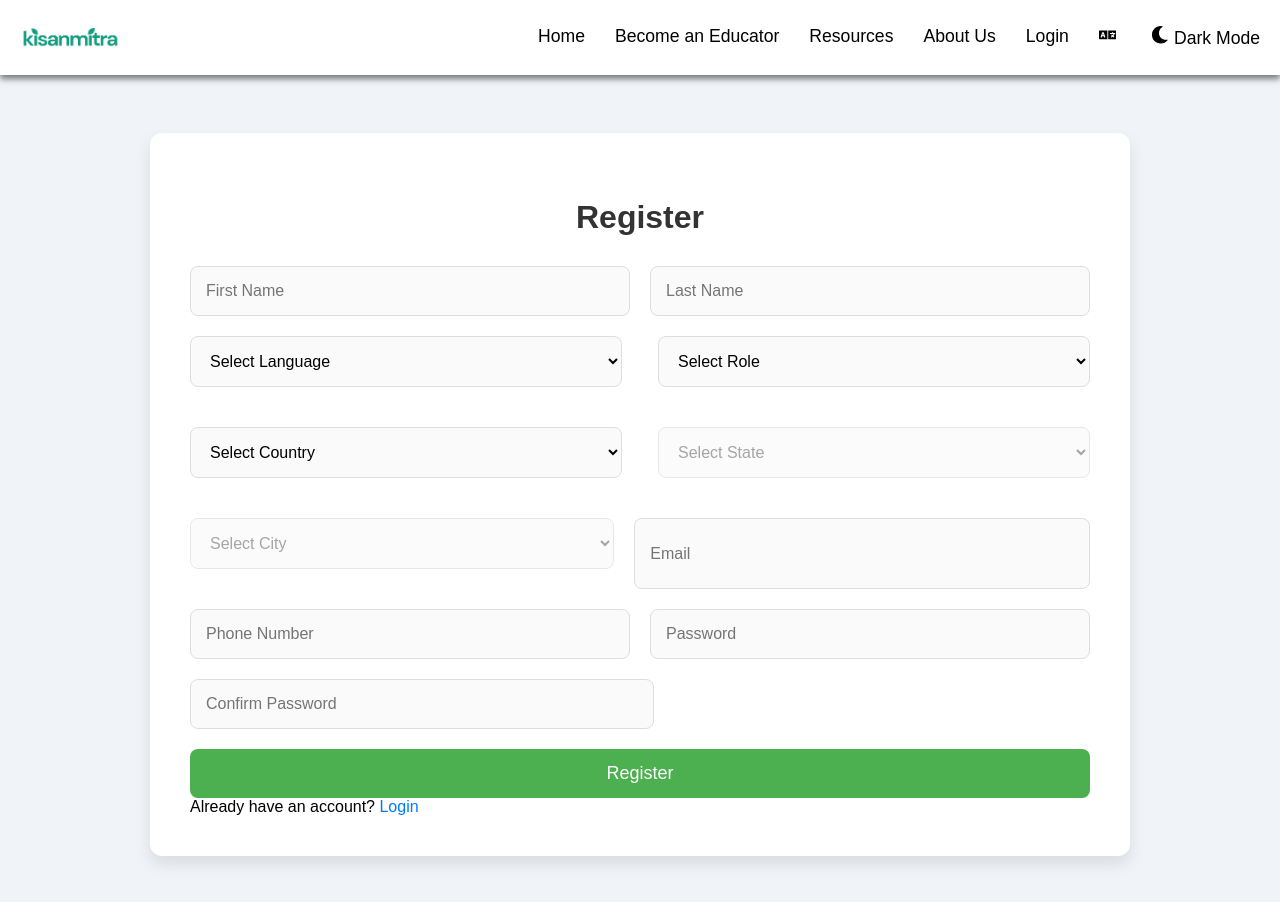
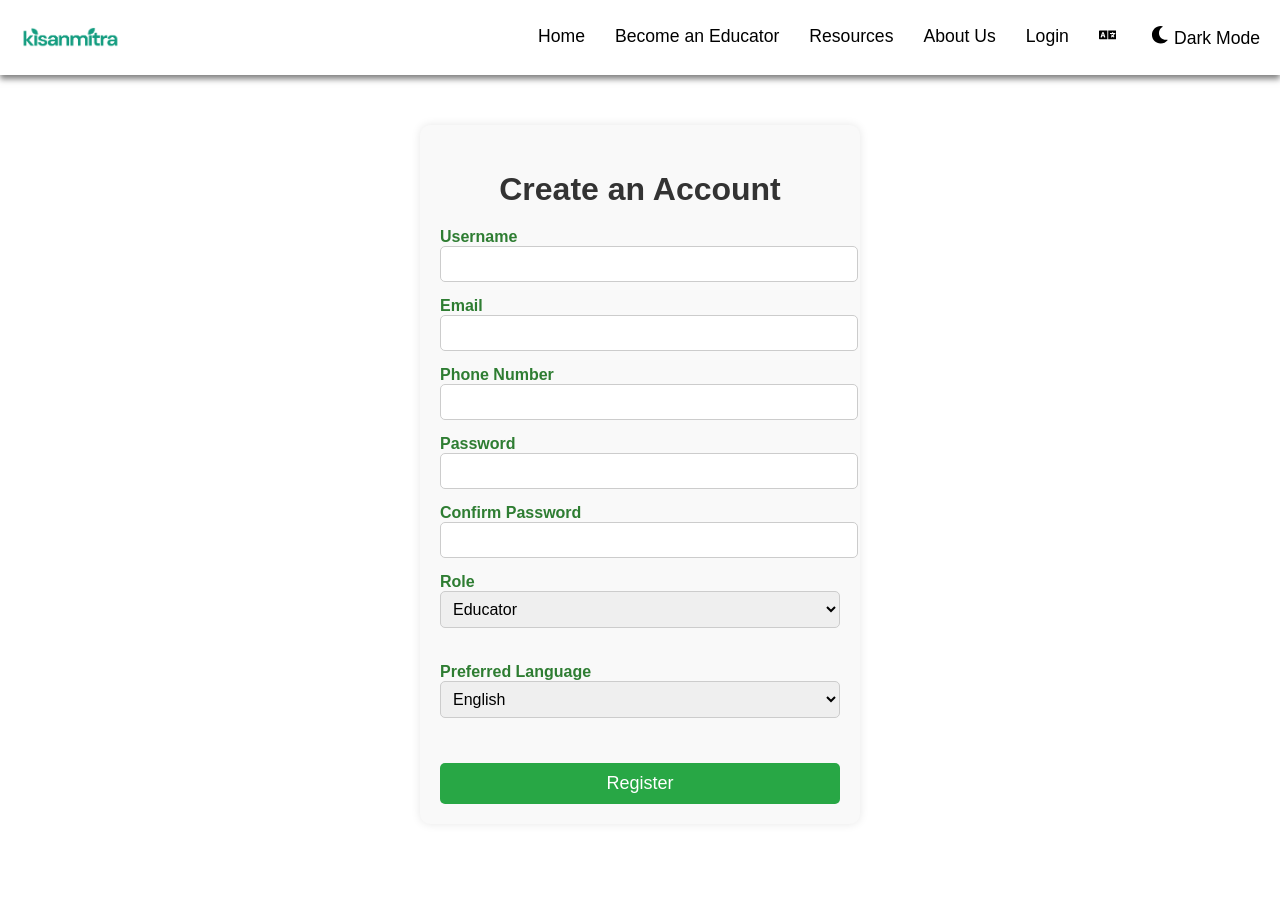
Before and after one commit to Vidhikothia/KisanMitra, a React (Create React App) app in the folder frontend/: page /register in a window 1280 px wide. Shown: the top 902 px of the page. After the commit the page ends 874 px from the top, so only its background shows below. Built offline with nearby package versions, Linux system fonts and the light colour scheme.

Commit message:
Register & Login Done

```diff
--- a/frontend/src/components/LoginPage.js
+++ b/frontend/src/components/LoginPage.js
@@ -1,10 +1,16 @@
 import React, { useState, useEffect } from "react";
+import { useNavigate } from "react-router-dom"; // For redirection
+import axios from "axios"; // To send the login request to the backend
 
 const LoginPage = () => {
   const [inputValue, setInputValue] = useState("");
   const [isPhone, setIsPhone] = useState(false);
   const [otpTimer, setOtpTimer] = useState(0);
   const [otpSent, setOtpSent] = useState(false);
+  const [password, setPassword] = useState(""); // For password input
+  const [otp, setOtp] = useState(""); // For OTP input
+  const [errorMessage, setErrorMessage] = useState(""); // Error handling
+  const navigate = useNavigate();
 
   // Handle input change and determine if it's a phone number
   const handleInputChange = (e) => {
@@ -31,9 +37,28 @@ const LoginPage = () => {
   }, [otpTimer]);
 
   // Handle form submission
-  const handleSubmit = (e) => {
+  const handleSubmit = async (e) => {
     e.preventDefault();
-    alert(`Logging in with ${isPhone ? "Phone" : "Email"}: ${inputValue}`);
+
+    const userData = isPhone
+      ? { phone_number: inputValue, otp } // For phone login
+      : { email: inputValue, password }; // For email login
+
+    try {
+      const response = await axios.post("http://localhost:5000/auth/login", userData, {
+        headers: { "Content-Type": "application/json" },
+      });
+
+      // Save token or other authentication details if needed
+      localStorage.setItem("authToken", response.data.token); // Example for saving token
+
+      // Redirect to home page upon successful login
+      navigate("/");
+
+    } catch (error) {
+      console.error("Login failed:", error);
+      setErrorMessage(error.response?.data?.message || "Login failed");
+    }
   };
 
   return (
@@ -57,6 +82,8 @@ const LoginPage = () => {
               <input
                 type="password"
                 placeholder="Enter Password"
+                value={password}
+                onChange={(e) => setPassword(e.target.value)}
                 style={styles.input}
               />
             ) : (
@@ -65,6 +92,8 @@ const LoginPage = () => {
                 <input
                   type="text"
                   placeholder="Enter OTP"
+                  value={otp}
+                  onChange={(e) => setOtp(e.target.value)}
                   disabled={!otpSent}
                   style={styles.input}
                 />
@@ -86,6 +115,9 @@ const LoginPage = () => {
           </>
         )}
 
+        {/* Error Message */}
+        {errorMessage && <div style={styles.error}>{errorMessage}</div>}
+
         {/* Login Button */}
         <button type="submit" style={styles.loginButton}>
           Login
@@ -93,7 +125,7 @@ const LoginPage = () => {
 
         {/* Register Link */}
         <p>
-            <br></br><br></br>
+          <br />
           Don't have an account?{" "}
           <a href="/register" style={{ color: "#007BFF", textDecoration: "none" }}>
             Register
@@ -110,7 +142,7 @@ const styles = {
     display: "flex",
     justifyContent: "center",
     alignItems: "center",
-      minHeight: "100vh",  // Increased height for better view
+    minHeight: "100vh", // Increased height for better view
     backgroundColor: "#f0f4f8", // Light background color for modern look
     padding: "0 20px", // Added padding to prevent content from sticking to sides
   },
@@ -132,7 +164,7 @@ const styles = {
     letterSpacing: "0.5px", // Spacing between letters for readability
   },
   input: {
-      paddingRight:"0.2px",
+    paddingRight: "0.2px",
     width: "100%",
     padding: "15px",
     marginBottom: "40px", // Increased margin between fields
@@ -141,10 +173,6 @@ const styles = {
     fontSize: "16px",
     backgroundColor: "#fafafa", // Light grey background for inputs
     transition: "border 0.3s ease", // Smooth transition when focusing on input
-    },
-    inputFocus: {
-      border: "1px solid #4CAF50", // Green border when focused
-      outline: "none",
   },
   otpContainer: {
     display: "flex",
@@ -162,9 +190,6 @@ const styles = {
     fontSize: "16px",
     transition: "background-color 0.3s ease",
   },
-    otpButtonHover: {
-      backgroundColor: "#45a049", // Darker green on hover
-    },
   timer: {
     color: "#FF5722",
     fontSize: "14px",
@@ -181,11 +206,11 @@ const styles = {
     cursor: "pointer",
     transition: "background-color 0.3s ease", // Smooth hover effect
   },
-    loginButtonHover: {
-      backgroundColor: "#45a049", // Darker green for hover effect
+  error: {
+    color: "#FF5722",
+    fontSize: "14px",
+    marginBottom: "10px",
   },
-
 };
 
-
 export default LoginPage;
--- a/frontend/src/components/RegisterPage.js
+++ b/frontend/src/components/RegisterPage.js
@@ -1,198 +1,133 @@
 import React, { useState } from "react";
+import axios from "axios";
+import { useNavigate } from "react-router-dom";
 
 const RegisterPage = () => {
-  const countriesData = [
-    { name: "USA", states: ["California", "Texas", "New York"] },
-    { name: "India", states: ["Maharashtra", "Delhi", "Tamil Nadu"] },
-    { name: "Canada", states: ["Ontario", "Quebec", "British Columbia"] },
-  ];
-
-  const [countries, setCountries] = useState(countriesData);
-  const [selectedCountry, setSelectedCountry] = useState("");
-  const [states, setStates] = useState([]);
-  const [selectedState, setSelectedState] = useState("");
-  const [cities, setCities] = useState([]);
-  const [selectedCity, setSelectedCity] = useState("");
-  const [firstName, setFirstName] = useState("");
-  const [lastName, setLastName] = useState("");
-  const [language, setLanguage] = useState("");
-  const [role, setRole] = useState("");
+  const [username, setUsername] = useState("");
   const [email, setEmail] = useState("");
-  const [phoneNo, setPhoneNo] = useState("");
+  const [phone_number, setPhoneNumber] = useState("");
   const [password, setPassword] = useState("");
   const [confirmPassword, setConfirmPassword] = useState("");
+  const [role, setRole] = useState("Educator");
+  const [preferred_language, setPreferredLanguage] = useState("English");
+  const [errorMessage, setErrorMessage] = useState("");
+  const [successMessage, setSuccessMessage] = useState("");
 
-  const handleCountryChange = (event) => {
-    const selectedCountryName = event.target.value;
-    setSelectedCountry(selectedCountryName);
+  const navigate = useNavigate();
 
-    const country = countries.find((country) => country.name === selectedCountryName);
+  const handleSubmit = async (e) => {
+    e.preventDefault();
 
-    if (country) {
-      setStates(country.states);
-      setCities([]);
-      setSelectedState("");
-    } else {
-      setStates([]);
+    if (password !== confirmPassword) {
+      setErrorMessage("Passwords do not match!");
+      return;
     }
-  };
 
-  const handleStateChange = (event) => {
-    const selectedStateName = event.target.value;
-    setSelectedState(selectedStateName);
+    const userData = {
+      username,
+      email,
+      phone_number,
+      password,
+      role,
+      preferred_language,
+    };
 
-    if (selectedStateName) {
-      setCities(["City 1", "City 2", "City 3"]);
-    } else {
-      setCities([]);
+    try {
+      const response = await axios.post("http://localhost:5000/auth/register", userData, {
+        headers: { "Content-Type": "application/json" },
+      });
+
+      setSuccessMessage(response.data.message);
+      setErrorMessage("");
+      setTimeout(() => {
+        navigate("/login");
+      }, 2000);
+    } catch (error) {
+      setErrorMessage(error.response?.data?.message || "Registration failed");
     }
-  };
-
-  const handleSubmit = (event) => {
-    event.preventDefault();
-    alert("Form submitted");
   };
 
   return (
     <div style={styles.container}>
-      <form style={styles.form} onSubmit={handleSubmit}>
-        <h2 style={styles.heading}>Register</h2>
+      <h2 style={styles.heading}>Create an Account</h2>
+      {errorMessage && <div style={styles.error}>{errorMessage}</div>}
+      {successMessage && <div style={styles.success}>{successMessage}</div>}
 
-        {/* First Name and Last Name */}
-        <div style={styles.row}>
+      <form onSubmit={handleSubmit} style={styles.form}>
+        <div style={styles.inputGroup}>
+          <label>Username</label>
           <input
             type="text"
-            placeholder="First Name"
-            value={firstName}
-            onChange={(e) => setFirstName(e.target.value)}
-            style={styles.input}
-          />
-          <input
-            type="text"
-            placeholder="Last Name"
-            value={lastName}
-            onChange={(e) => setLastName(e.target.value)}
+            value={username}
+            onChange={(e) => setUsername(e.target.value)}
+            required
             style={styles.input}
           />
         </div>
 
-        {/* Language and Role */}
-        <div style={styles.row}>
-          <select
-            value={language}
-            onChange={(e) => setLanguage(e.target.value)}
-            style={styles.input}
-          >
-            <option value="">Select Language</option>
-            <option value="English">English</option>
-            <option value="Spanish">Spanish</option>
-            <option value="French">French</option>
-          </select>
-          <select
-            value={role}
-            onChange={(e) => setRole(e.target.value)}
-            style={styles.input}
-          >
-            <option value="">Select Role</option>
-            <option value="User">User</option>
-            <option value="Admin">Admin</option>
-          </select>
-        </div>
-
-        {/* Country and State */}
-        <div style={styles.row}>
-          <select
-            value={selectedCountry}
-            onChange={handleCountryChange}
-            style={styles.input}
-          >
-            <option value="">Select Country</option>
-            {countries.map((country) => (
-              <option key={country.name} value={country.name}>
-                {country.name}
-              </option>
-            ))}
-          </select>
-          <select
-            value={selectedState}
-            onChange={handleStateChange}
-            style={styles.input}
-            disabled={!states.length}
-          >
-            <option value="">Select State</option>
-            {states.map((state) => (
-              <option key={state} value={state}>
-                {state}
-              </option>
-            ))}
-          </select>
-        </div>
-
-        {/* City and Email */}
-        <div style={styles.row}>
-          <select
-            value={selectedCity}
-            onChange={(e) => setSelectedCity(e.target.value)}
-            style={styles.input}
-            disabled={!cities.length}
-          >
-            <option value="">Select City</option>
-            {cities.map((city) => (
-              <option key={city} value={city}>
-                {city}
-              </option>
-            ))}
-          </select>
+        <div style={styles.inputGroup}>
+          <label>Email</label>
           <input
             type="email"
-            placeholder="Email"
             value={email}
             onChange={(e) => setEmail(e.target.value)}
+            required
             style={styles.input}
           />
         </div>
 
-        {/* Phone Number and Password */}
-        <div style={styles.row}>
+        <div style={styles.inputGroup}>
+          <label>Phone Number</label>
           <input
             type="text"
-            placeholder="Phone Number"
-            value={phoneNo}
-            onChange={(e) => setPhoneNo(e.target.value)}
-            style={styles.input}
-          />
-          <input
-            type="password"
-            placeholder="Password"
-            value={password}
-            onChange={(e) => setPassword(e.target.value)}
+            value={phone_number}
+            onChange={(e) => setPhoneNumber(e.target.value)}
+            required
             style={styles.input}
           />
         </div>
 
-        {/* Confirm Password */}
-        <div style={styles.row}>
+        <div style={styles.inputGroup}>
+          <label>Password</label>
           <input
             type="password"
-            placeholder="Confirm Password"
-            value={confirmPassword}
-            onChange={(e) => setConfirmPassword(e.target.value)}
+            value={password}
+            onChange={(e) => setPassword(e.target.value)}
+            required
             style={styles.input}
           />
         </div>
 
-        {/* Register Button */}
-        <button type="submit" style={styles.registerButton}>
-          Register
-        </button>
+        <div style={styles.inputGroup}>
+          <label>Confirm Password</label>
+          <input
+            type="password"
+            value={confirmPassword}
+            onChange={(e) => setConfirmPassword(e.target.value)}
+            required
+            style={styles.input}
+          />
+        </div>
 
-        {/* Already have an account */}
-        <p>
-          Already have an account?{" "}
-          <a href="/login" style={styles.loginLink}>
-            Login
-          </a>
-        </p>
+        <div style={styles.inputGroup}>
+          <label>Role</label>
+          <select value={role} onChange={(e) => setRole(e.target.value)} required style={styles.select}>
+            <option value="Admin">Admin</option>
+            <option value="Educator">Educator</option>
+            <option value="Farmer">Farmer</option>
+          </select>
+        </div>
+
+        <div style={styles.inputGroup}>
+          <label>Preferred Language</label>
+          <select value={preferred_language} onChange={(e) => setPreferredLanguage(e.target.value)} required style={styles.select}>
+            <option value="English">English</option>
+            <option value="Hindi">Hindi</option>
+            <option value="Gujarati">Gujarati</option>
+          </select>
+        </div>
+
+        <button type="submit" style={styles.button}>Register</button>
       </form>
     </div>
   );
@@ -200,56 +135,59 @@ const RegisterPage = () => {
 
 const styles = {
   container: {
-    display: "flex",
-    justifyContent: "center",
-    alignItems: "center",
-    minHeight: "100vh",
-    backgroundColor: "#f0f4f8",
+    maxWidth: "400px",
+    margin: "50px auto",
     padding: "20px",
+    textAlign: "center",
+    backgroundColor: "#f9f9f9",
+    borderRadius: "10px",
+    boxShadow: "0 0 10px rgba(0, 0, 0, 0.1)",
+  },
+  heading: {
+    marginBottom: "20px",
+    color: "#333",
   },
   form: {
-    width: "100%",
-    maxWidth: "900px", // Increased width for landscape layout
-    background: "#ffffff",
-    padding: "40px",
-    borderRadius: "12px",
-    boxShadow: "0 8px 16px rgba(0, 0, 0, 0.1)",
+    display: "flex",
+    flexDirection: "column",
+  },
+  inputGroup: {
+    marginBottom: "15px",
     textAlign: "left",
   },
-  heading: {
-    textAlign: "center",
-    marginBottom: "30px",
-    color: "#333",
-    fontSize: "2rem",
-    fontWeight: "600",
+  input: {
+    width: "100%",
+    padding: "8px",
+    fontSize: "16px",
+    border: "1px solid #ccc",
+    borderRadius: "5px",
   },
-  row: {
-    display: "flex",
-    justifyContent: "space-between",
-    gap: "20px",
-    marginBottom: "20px",
+  select: {
+    width: "100%",
+    padding: "8px",
+    fontSize: "16px",
+    border: "1px solid #ccc",
+    borderRadius: "5px",
   },
-  input: {
-    width: "48%",
-    padding: "15px",
-    border: "1px solid #ddd",
-    borderRadius: "8px",
-    fontSize: "16px",
-    backgroundColor: "#fafafa",
-  },
-  registerButton: {
-    width: "100%",
-    padding: "14px",
-    backgroundColor: "#4CAF50",
+  button: {
+    padding: "10px",
+    fontSize: "18px",
+    backgroundColor: "#28a745",
     color: "#fff",
     border: "none",
-    borderRadius: "8px",
-    fontSize: "18px",
+    borderRadius: "5px",
     cursor: "pointer",
+    marginTop: "10px",
   },
-  loginLink: {
-    color: "#007BFF",
-    textDecoration: "none",
+  error: {
+    color: "red",
+    fontSize: "14px",
+    marginBottom: "10px",
+  },
+  success: {
+    color: "green",
+    fontSize: "14px",
+    marginBottom: "10px",
   },
 };
 
```
Lines whose indentation alone changed are shown as unchanged.
